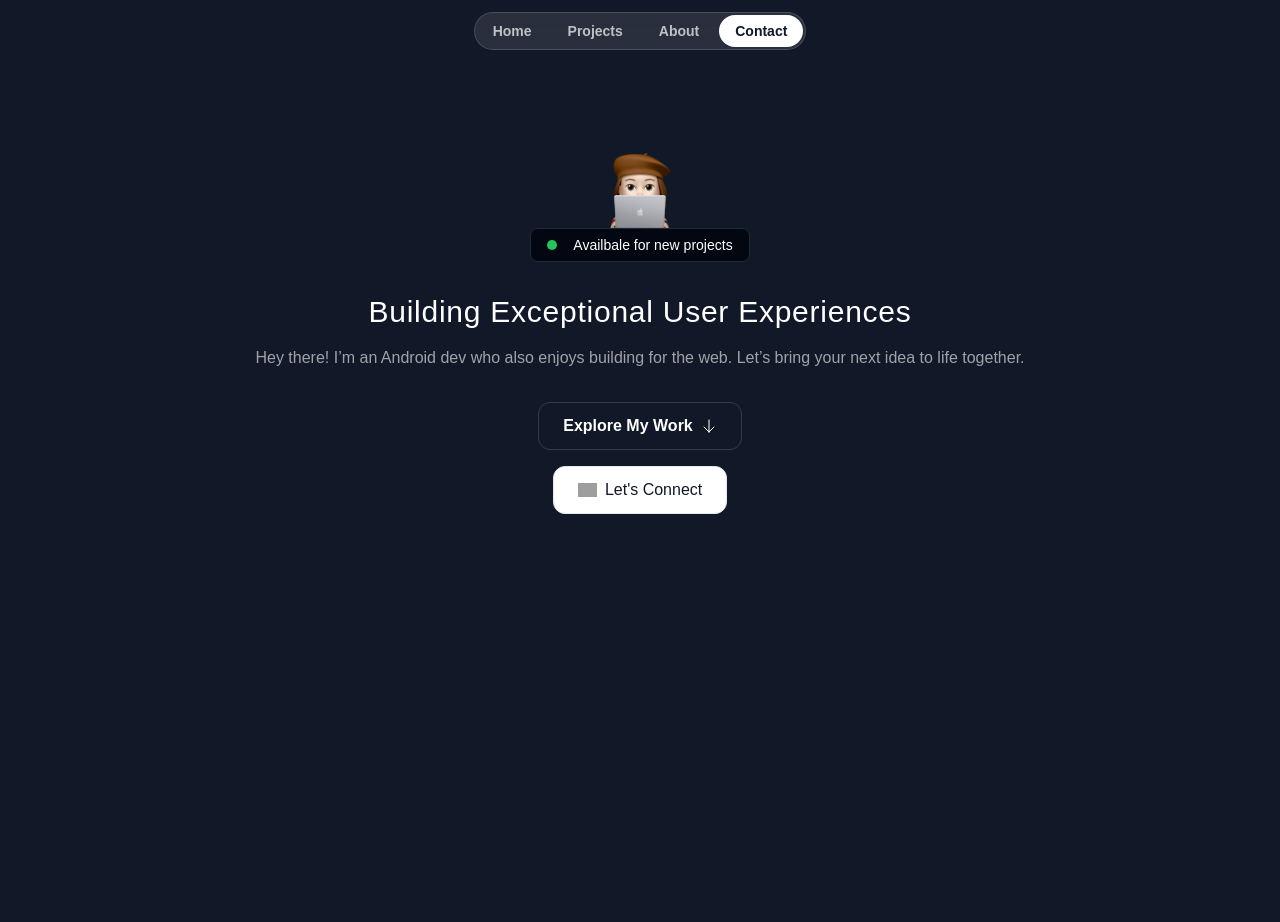
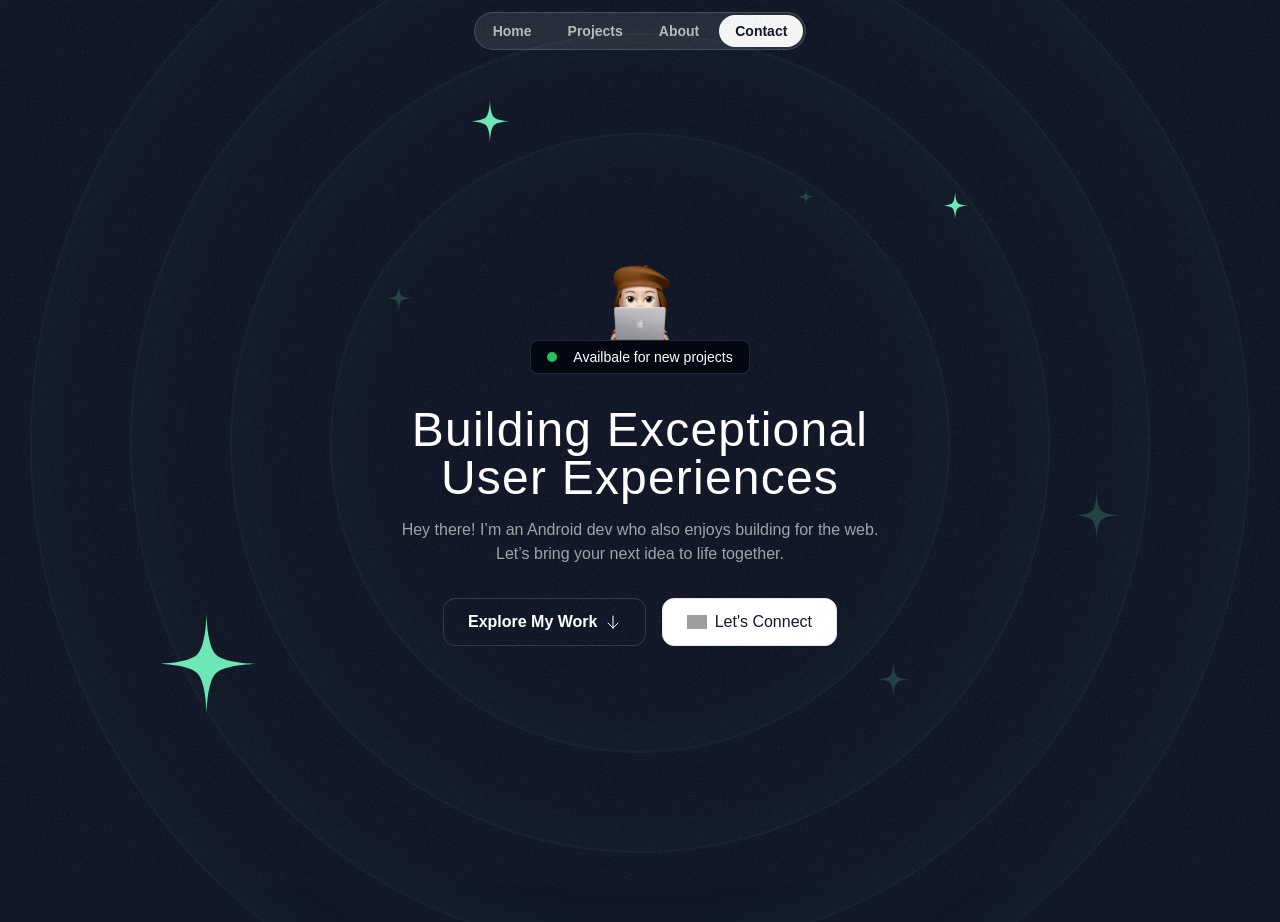
Before and after one commit to Feddane/Portfolio, a Next.js app in the folder frontend-tribe-single-page-dev-portfolio-resource-bundle/starter-template/: page / in a window 1280 px wide. Shown: the top 922 px of the page. Before the commit the page ends 800 px from the top, so only its background shows below. Built offline with nearby package versions, Linux system fonts and the light colour scheme; grey boxes are pictures that could not be loaded; a web font is replaced by a local one.

Commit message:
Hero Section

```diff
--- a/frontend-tribe-single-page-dev-portfolio-resource-bundle/starter-template/src/app/globals.css
+++ b/frontend-tribe-single-page-dev-portfolio-resource-bundle/starter-template/src/app/globals.css
@@ -7,4 +7,8 @@
     .nav-item{
         @apply px-4 py-1.5 rounded-full text-white/70 text-sm font-semibold hover:bg-white/10 hover:text-white transition duration-300
     }
+
+    .hero-ring{
+        @apply absolute inset-0 border-2 top-1/2 left-1/2 -translate-x-1/2 -translate-y-1/2 rounded-full border-emerald-300/5  shadow-[0_0_80px_inset] shadow-emerald-300/5
+    }
 }
--- /dev/null
+++ b/frontend-tribe-single-page-dev-portfolio-resource-bundle/starter-template/src/components/HeroOrbit.tsx
@@ -0,0 +1,15 @@
+import { PropsWithChildren } from "react";
+
+export const HeroOrbit = ({children, size, rotation }: PropsWithChildren<{size: number; rotation:number; }>) => {
+    return (
+      <div className="absolute left-1/2 top-1/2 -translate-x-1/2 -translate-y-1/2 ">
+      <div className="flex items-start justify-start" style={{
+        transform: `rotate(${rotation}deg)`,
+        height: `${size}px`,
+        width: `${size}px`
+      }}>
+        <div className=" inline-flex" style={{transform: `rotate(${rotation * -1}deg)`}}>{children}</div>
+      </div>
+    </div>
+    )
+}
--- a/frontend-tribe-single-page-dev-portfolio-resource-bundle/starter-template/src/sections/Hero.tsx
+++ b/frontend-tribe-single-page-dev-portfolio-resource-bundle/starter-template/src/sections/Hero.tsx
@@ -1,9 +1,53 @@
 import memojiImage from "../assets/images/my-memoji.png";
 import Image from "next/image";
 import ArrowDown from "../assets/icons/arrow-down.svg";
+import grainImage from "../assets/images/grain.jpg";
+import StarIcon from "../assets/icons/star.svg";
+import { HeroOrbit } from "@/components/HeroOrbit";
+import SparkleIcon from "../assets/icons/sparkle.svg";
 
 export const HeroSection = () => {
-  return <div className="py-32">
+  return <div className="py-32 md:py-48 lg:py-60 relative z-0 overflow-x-clip">
+    <div
+      className="absolute inset-0 -z-30 opacity-5"
+      style={{
+        backgroundImage: `url(${grainImage.src})`
+      }}
+    ></div>
+    <div className="size-[620px] hero-ring"></div>
+    <div className="size-[820px] hero-ring"></div>
+    <div className="size-[1020px] hero-ring"></div>
+    <div className="size-[1220px] hero-ring"></div>
+    <HeroOrbit size={800} rotation={-72}>
+      <StarIcon className="size-28 text-emerald-300"/>
+    </HeroOrbit>
+    <HeroOrbit size={550} rotation={20}>
+      <StarIcon className="size-12 text-emerald-300"/>
+    </HeroOrbit>
+    <HeroOrbit size={590} rotation={98}>
+      <StarIcon className="size-8 text-emerald-300"/>
+    </HeroOrbit>
+    <HeroOrbit size={430} rotation={-14}>
+      <StarIcon className="size-8 text-emerald-300/20"/>
+    </HeroOrbit>
+    <HeroOrbit size={440} rotation={79}>
+      <StarIcon className="size-5 text-emerald-300/20"/>
+    </HeroOrbit>
+    <HeroOrbit size={530} rotation={178}>
+      <StarIcon className="size-10 text-emerald-300/20"/>
+    </HeroOrbit>
+    <HeroOrbit size={710} rotation={144}>
+      <StarIcon className="size-14 text-emerald-300/20"/>
+    </HeroOrbit>
+    <HeroOrbit size={720} rotation={85}>
+      <div className="size-3 rounded-full text-emerald-300/20"></div>
+    </HeroOrbit>
+    <HeroOrbit size={520} rotation={-41}>
+      <div className="size-2 rounded-full text-emerald-300/20"></div>
+    </HeroOrbit>
+    <HeroOrbit size={650} rotation={-5}>
+      <div className="size-2 rounded-full text-emerald-300/20"></div>
+    </HeroOrbit>
     <div className="container">
       <div className="flex flex-col items-center">
         <Image src={memojiImage} className="size-[100px]" alt="Person peeking from behind laptop"/>
@@ -12,12 +56,14 @@
           <div className="text-sm font-medium">Availbale for new projects</div>
       </div>
       </div>
-      <h1 className="font-serif text-3xl text-center mt-8 tracking-wide">Building Exceptional User Experiences</h1>
-      <p className="mt-4 text-center text-white/60">
-        Hey there! I’m an Android dev who also enjoys building for the web.
-        Let’s bring your next idea to life together.
-      </p>
-      <div className="flex flex-col items-center mt-8 gap-4">
+      <div className="max-w-lg mx-auto">
+        <h1 className="font-serif text-3xl md:text-5xl text-center mt-8 tracking-wide">Building Exceptional User Experiences</h1>
+        <p className="mt-4 text-center text-white/60 md-text-lg">
+          Hey there! I’m an Android dev who also enjoys building for the web.
+          Let’s bring your next idea to life together.
+        </p>
+      </div>
+      <div className="flex flex-col md:flex-row justify-center items-center mt-8 gap-4">
         <button className="inline-flex items-center gap-2 border border-white/15 px-6 h-12 rounded-xl">
           <span className="font-semibold ">Explore My Work</span>
           <ArrowDown className="size-4"/>
```
